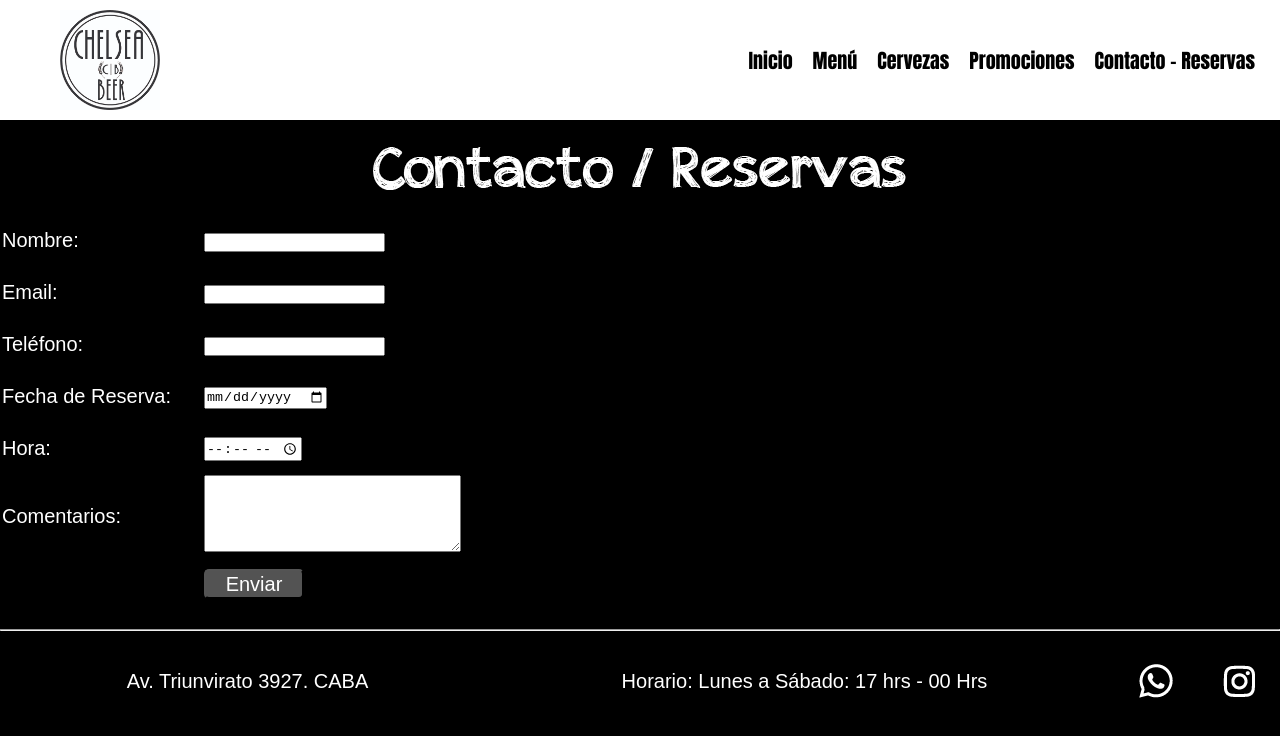
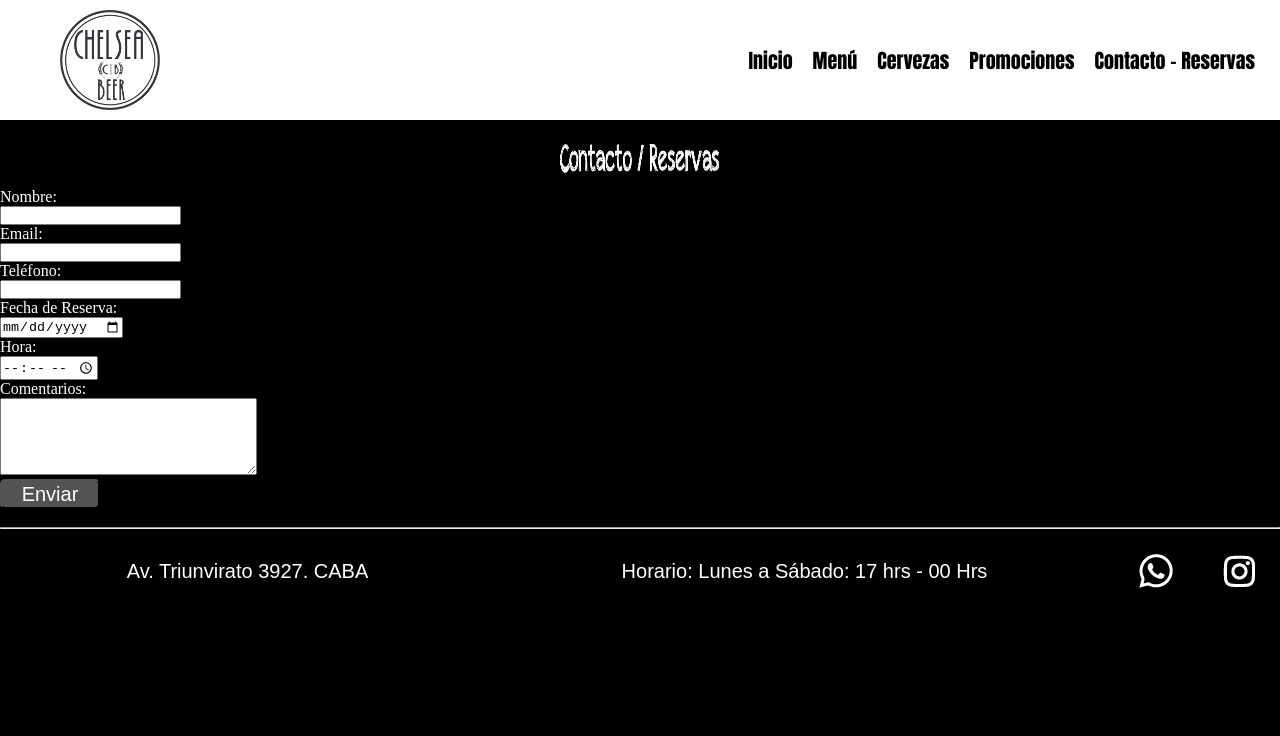
Before and after one commit to marthamarchena/chelsea-bs, a plain HTML site: page contacto.html in a window 1280 px wide. Drawn offline with Linux system fonts and the light colour scheme.

Commit message:
modificación de formulario de contacto

```diff
--- a/contacto.html
+++ b/contacto.html
@@ -20,38 +20,37 @@
     <main class="grid_main">
     <br>
     <img class="contacto" src="./imagenes/contacto.png" alt="contacto">
-    <form method="post">
+    <div>
     <table>
-        <tr>
-            <td class="td_contacto" >Nombre: </Td>
-            <td class="td_contacto" ><input type="text" required ></td>
-        </tr>
-        <tr>
-            <td class="td_contacto" >Email: </Td>
-            <td class="td_contacto" ><input type="email"required ></td>
-        </tr>
-        <tr>
-            <td class="td_contacto">Teléfono: </Td>
-            <td class="td_contacto"><input type="text"required ></td>
-        </tr>
-        <tr>
-            <td class="td_contacto">Fecha de Reserva: </td>
-            <td class="td_contacto"><input type="date"></td>
-        </tr>
-        <tr>
-            <td class="td_contacto">Hora: </td>
-            <td class="td_contacto"><input type="time"></td>
-        </tr>
-        <tr>
-            <td class="td_contacto">Comentarios: </td>
-            <td class="td_contacto"><textarea name="text" id="" cols="30" rows="5"></textarea> </td>
-        </tr>
-        <tr>
-            <td></td>
-            <td class="td_contacto"><button class="boton2" >Enviar</button></td>
-        </tr>
-    </table>
-    </form>
+        <div>
+            <div class="div_contacto" >Nombre: </div>
+            <div class="div_contacto" ><input type="text" required ></div>
+        </div>
+        <div>
+            <div class="div_contacto" >Email: </div>
+            <div class="div_contacto" ><input type="email"required ></div>
+        </div>
+        <div>
+            <div class="div_contacto">Teléfono: </div>
+            <div class="div_contacto"><input type="text"required ></div>
+        </div>
+        <div>
+            <div class="div_contacto">Fecha de Reserva: </div>
+            <div class="div_contacto"><input type="date"></div>
+        </div>
+        <div>
+            <div class="div_contacto">Hora: </div>
+            <div class="div_contacto"><input type="time"></div>
+        </div>
+        <div>
+            <div class="div_contacto">Comentarios: </div>
+            <div class="div_contacto"><textarea name="text" id="" cols="30" rows="5"></textarea> </div>
+        </div>
+        <div>
+            <div></div>
+            <div class="div_contacto"><button class="boton2" >Enviar</button></div>
+        </div>
+    </div>
     <br>
     <hr>
     </main>
--- a/css/estilos.css
+++ b/css/estilos.css
@@ -245,7 +245,7 @@
     padding-bottom: 20px;
     justify-content: center;
 }
-.td_contacto {
+.contacto {
     height: 50px;
     width: 200px;
     font-size: 20px;
--- a/menu.html
+++ b/menu.html
@@ -6,6 +6,9 @@
     <meta name="viewport" content="width=device-width, initial-scale=1.0">
     <title>Chelsea Beer</title>
     <link rel="stylesheet" href="css/estilos.css">
+    <link rel="preconnect" href="https://fonts.googleapis.com">
+<link rel="preconnect" href="https://fonts.gstatic.com" crossorigin>
+<link href="https://fonts.googleapis.com/css2?family=Alegreya+Sans+SC:wght@100&display=swap" rel="stylesheet">
 </head>
 <body class="fondo grilla">
     <header class="contenedor_header">
```
Also changed, not shown: cervezas.html (+1 -1 lines), index.html (+1 -1 lines).
